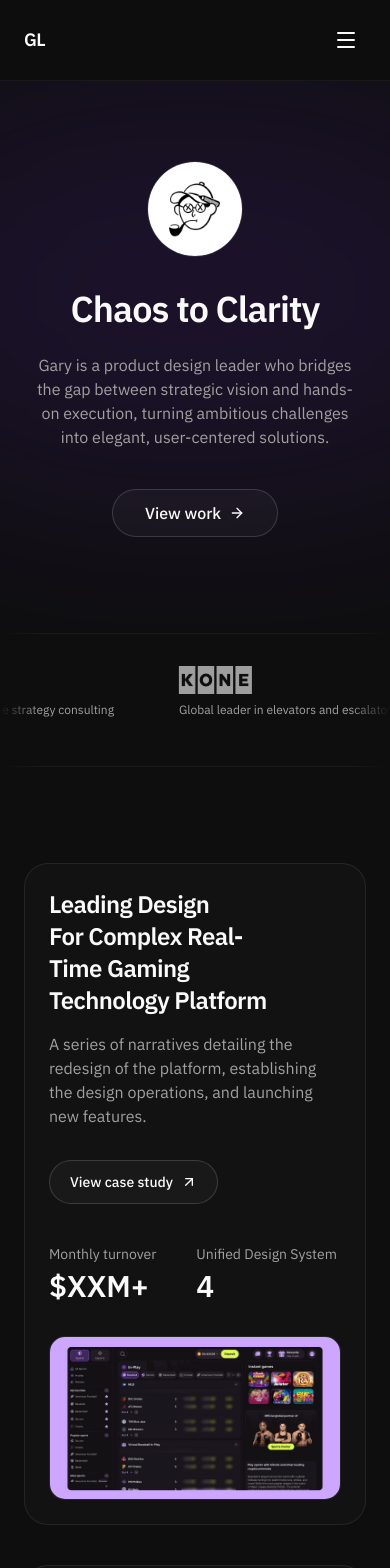
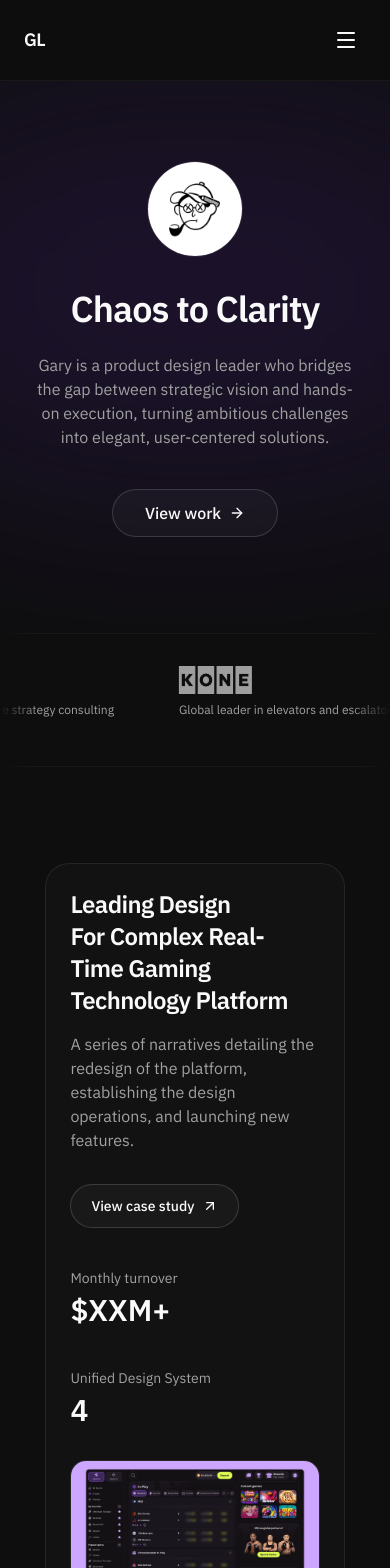
Before and after one commit to fakeaccess/limgary, a React (Vite) app: page / in a window 390 px wide. Shown: the top 1568 px of the page. Built offline with nearby package versions, Linux system fonts and the light colour scheme.

Commit message:
mobile updates

```diff
--- a/src/components/site/CardArt.tsx
+++ b/src/components/site/CardArt.tsx
@@ -16,7 +16,7 @@ export const cardArtTextGradient: Record<CardArtType, string> = {
   brands: "from-rose-300 to-fuchsia-200",
   healthcare: "from-emerald-300 to-teal-200",
   androidtv: "from-blue-300 to-sky-200",
-  system: "from-amber-300 to-yellow-200",
+  system: "from-green-300 to-lime-200",
   desktop: "from-sky-300 to-cyan-200",
 };
 
--- a/src/pages/CaseStudy.tsx
+++ b/src/pages/CaseStudy.tsx
@@ -105,13 +105,6 @@ export function CaseStudy() {
                   key={i}
                   className="grid gap-6 sm:grid-cols-[minmax(0,260px)_1fr] sm:items-start sm:gap-10"
                 >
-                  <CardArt
-                    art={study.cardArt}
-                    image={g.image}
-                    video={g.video}
-                    videoWebm={g.videoWebm}
-                    alt={g.heading ?? g.caption}
-                  />
                   <div>
                     <span className="inline-flex w-fit rounded-full border border-white/15 px-2.5 py-0.5 text-xs text-muted-foreground">
                       Project #{i + 1}
@@ -123,6 +116,14 @@ export function CaseStudy() {
                       <p className="mt-3 text-muted-foreground">{g.description}</p>
                     )}
                   </div>
+                  <CardArt
+                    art={study.cardArt}
+                    image={g.image}
+                    video={g.video}
+                    videoWebm={g.videoWebm}
+                    alt={g.heading ?? g.caption}
+                    className="mt-6 sm:order-first sm:mt-0"
+                  />
                 </div>
               ))}
             </div>
--- a/src/pages/Home.tsx
+++ b/src/pages/Home.tsx
@@ -46,7 +46,7 @@ export function Home() {
             return (
               <div
                 key={study.slug}
-                className="mx-auto w-full rounded-3xl md:sticky md:w-[var(--stack-w)] md:bg-background"
+                className="sticky mx-auto w-[var(--stack-w)] rounded-3xl bg-background"
                 style={{
                   top: `${88 + i * 16}px`,
                   zIndex: i + 1,
```
Also changed, not shown: 2 other files (tests, documents, lock files or other folders).
